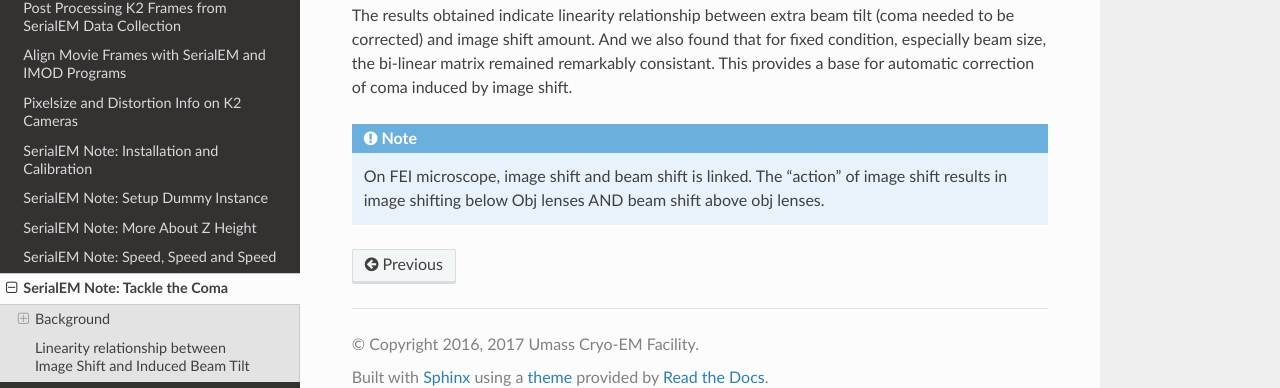
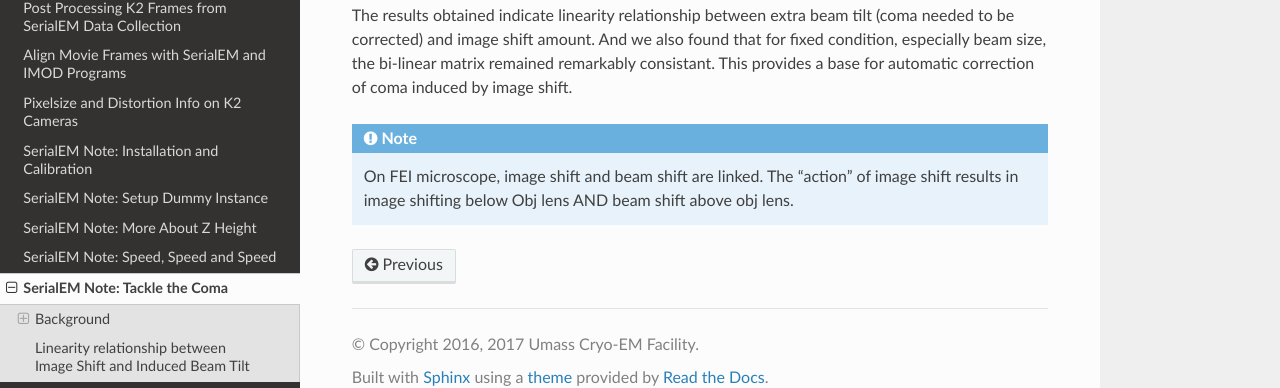
Before and after one commit to xuchen66/sphinx-emdocs, a Sphinx documentation site: the page built from source/serialEM-note-tackle-coma.rst, in a window 1280 px wide and 900 px high, scrolled down 1452 px. Shown: the part 486-874 px from the top of the window. Built offline with Sphinx 7.4.7 and the Read the Docs theme 2.0.0, drawn with Linux system fonts in a browser that asks for light colours; pages that are not in the unit, such as notebooks, are missing from menus.

Commit message:
Update serialEM-note-tackle-coma.rst

```diff
--- a/source/serialEM-note-tackle-coma.rst
+++ b/source/serialEM-note-tackle-coma.rst
@@ -76,5 +76,5 @@ The results obtained indicate linearity relationship between extra beam tilt (co
 
 .. note::
 
-   On FEI microscope, image shift and beam shift is linked. The "action" of image shift results in image shifting below
-   Obj lenses AND beam shift above obj lenses.
+   On FEI microscope, image shift and beam shift are linked. The "action" of image shift results in image shifting below
+   Obj lens AND beam shift above obj lens.
```
